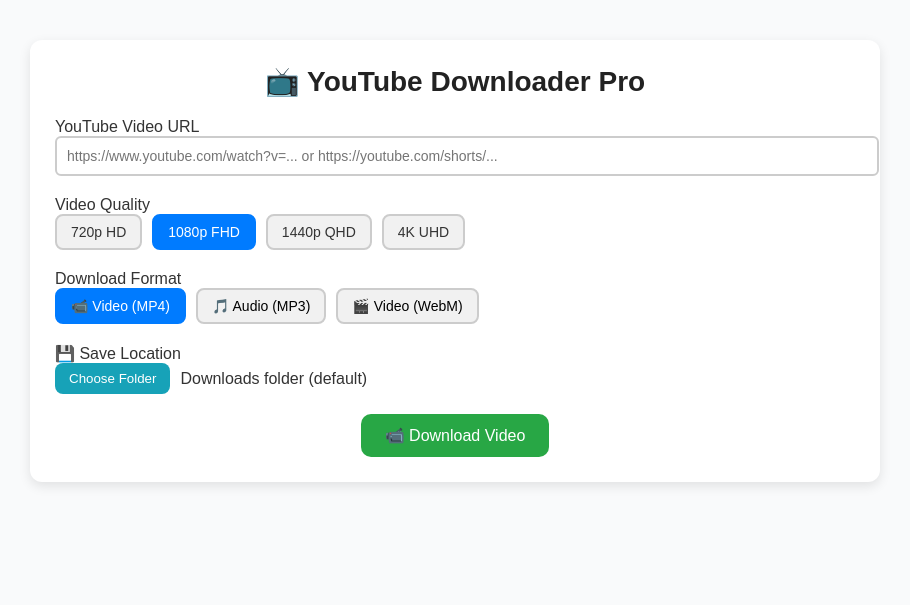
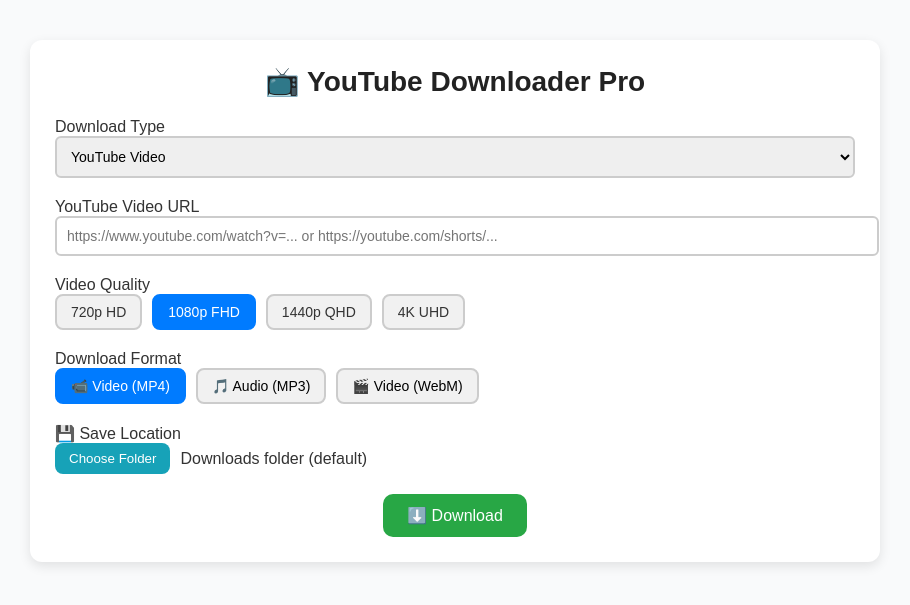
Before and after one commit to Kalharapasan/Youtube-Downloader-In-Python-Django, a Django app: page / in a window 1280 px wide. Shown: the top 605 px of the page, without its empty margins (185-1095 px from the left). Run offline with Django 5.2, Linux system fonts and the light colour scheme; parts of the project's set-up code (start-up, migrations or seed data) failed here and were passed over; some libraries are stand-ins or nearby versions.

Commit message:
Update Project

```diff
--- a/api/templates/downloader.html
+++ b/api/templates/downloader.html
@@ -183,7 +183,15 @@
 
         <form id="downloadForm">
             <div class="input-group">
-                <label for="videoUrl">YouTube Video URL</label>
+                <label for="downloadType">Download Type</label>
+                <select id="downloadType" class="url-input">
+                    <option value="youtube">YouTube Video</option>
+                    <option value="playlist">YouTube Playlist</option>
+                    <option value="facebook">Facebook Video</option>
+                </select>
+            </div>
+            <div class="input-group">
+                <label for="videoUrl" id="urlLabel">YouTube Video URL</label>
                 <input
                     type="url"
                     id="videoUrl"
@@ -222,7 +230,7 @@
 
             <div class="download-section">
                 <button type="submit" class="download-btn" id="downloadBtn">
-                    📹 Download Video
+                    ⬇️ Download
                 </button>
             </div>
         </form>
@@ -597,7 +605,62 @@
         }
 
         document.addEventListener('DOMContentLoaded', () => {
-            new YouTubeDownloaderPro();
+            const app = new YouTubeDownloaderPro();
+            // Add logic for download type selection
+            const downloadType = document.getElementById('downloadType');
+            const urlInput = document.getElementById('videoUrl');
+            const urlLabel = document.getElementById('urlLabel');
+            downloadType.addEventListener('change', function() {
+                if (this.value === 'youtube') {
+                    urlLabel.textContent = 'YouTube Video URL';
+                    urlInput.placeholder = 'https://www.youtube.com/watch?v=... or https://youtube.com/shorts/...';
+                } else if (this.value === 'playlist') {
+                    urlLabel.textContent = 'YouTube Playlist URL';
+                    urlInput.placeholder = 'https://www.youtube.com/playlist?list=...';
+                } else if (this.value === 'facebook') {
+                    urlLabel.textContent = 'Facebook Video URL';
+                    urlInput.placeholder = 'https://www.facebook.com/.../videos/...';
+                }
+            });
+            // Patch download logic to use correct endpoint
+            app.getAPIEndpoint = function() {
+                const type = document.getElementById('downloadType').value;
+                if (type === 'youtube') return '/api/download/ytdlp';
+                if (type === 'playlist') return '/api/download/playlist';
+                if (type === 'facebook') return '/api/download/facebook';
+                return '/api/download/ytdlp';
+            };
+            // Patch URL validation for playlist and Facebook
+            app.validateUrl = function(url) {
+                if (!url) return false;
+                const type = document.getElementById('downloadType').value;
+                let isValid = false;
+                if (type === 'youtube') {
+                    const youtubePatterns = [
+                        /^(https?:\/\/)?(www\.)?(youtube\.com\/watch\?v=)([a-zA-Z0-9_-]{11})/,
+                        /^(https?:\/\/)?(www\.)?(youtube\.com\/shorts\/)([a-zA-Z0-9_-]{11})/,
+                        /^(https?:\/\/)?(youtu\.be\/)([a-zA-Z0-9_-]{11})/,
+                        /^(https?:\/\/)?(www\.)?(youtube\.com\/embed\/)([a-zA-Z0-9_-]{11})/
+                    ];
+                    isValid = youtubePatterns.some(pattern => pattern.test(url));
+                } else if (type === 'playlist') {
+                    isValid = /^(https?:\/\/)?(www\.)?(youtube\.com\/playlist\?list=)[a-zA-Z0-9_-]+/.test(url);
+                } else if (type === 'facebook') {
+                    isValid = /^(https?:\/\/)?(www\.)?facebook\.com\/.+\/videos\/.+/.test(url);
+                }
+                const input = document.getElementById('videoUrl');
+                if (!isValid) {
+                    input.style.borderColor = '#e74c3c';
+                    this.showError('Please enter a valid URL for the selected type');
+                    return false;
+                } else {
+                    input.style.borderColor = '#28a745';
+                    this.hideError();
+                    // Only fetch video info for single YouTube videos
+                    if (type === 'youtube') this.fetchVideoInfo(url);
+                    return true;
+                }
+            };
         });
     </script>
 </body>
--- a/api/urls.py
+++ b/api/urls.py
@@ -5,4 +5,6 @@ urlpatterns = [
     path('', views.downloader_ui, name='downloader_ui'),
     path("download/ytdlp", views.download_video, name="download_video"),
     path("video-info", views.video_info, name="video_info"),
+    path("download/playlist", views.download_playlist, name="download_playlist"),
+    path("download/facebook", views.download_facebook, name="download_facebook"),
 ]
--- a/api/views.py
+++ b/api/views.py
@@ -1,3 +1,77 @@
+@csrf_exempt
+@require_http_methods(["POST"])
+def download_playlist(request):
+    try:
+        data = json.loads(request.body.decode("utf-8"))
+        url = data.get("url")
+        quality = data.get("quality", "1080")
+        format_type = data.get("format", "mp4")
+
+        if not url:
+            return JsonResponse({"error": "Missing playlist URL"}, status=400)
+
+        file_id = str(uuid.uuid4())
+        output_template = os.path.join(DOWNLOAD_DIR, f"{file_id}.%(ext)s")
+
+        ydl_opts = {
+            "format": f"bestvideo[height<={quality}]+bestaudio/best/best",
+            "outtmpl": output_template,
+            "merge_output_format": format_type,
+            "noplaylist": False,  # allow playlist
+        }
+
+        try:
+            with yt_dlp.YoutubeDL(ydl_opts) as ydl:
+                info = ydl.extract_info(url, download=True)
+                # For playlists, info["_type"] == "playlist" and info["entries"] is a list
+                # We'll zip the playlist into a single file for download
+                import zipfile
+                zip_path = os.path.join(DOWNLOAD_DIR, f"{file_id}_playlist.zip")
+                with zipfile.ZipFile(zip_path, 'w') as zipf:
+                    for entry in info.get("entries", []):
+                        filename = ydl.prepare_filename(entry)
+                        final_file = os.path.splitext(filename)[0] + f".{format_type}"
+                        if os.path.exists(final_file):
+                            zipf.write(final_file, os.path.basename(final_file))
+                return FileResponse(open(zip_path, "rb"), as_attachment=True, filename=os.path.basename(zip_path))
+        except Exception as e:
+            return JsonResponse({"error": str(e)}, status=500)
+    except Exception as e:
+        return JsonResponse({"error": str(e)}, status=500)
+
+@csrf_exempt
+@require_http_methods(["POST"])
+def download_facebook(request):
+    try:
+        data = json.loads(request.body.decode("utf-8"))
+        url = data.get("url")
+        quality = data.get("quality", "1080")
+        format_type = data.get("format", "mp4")
+
+        if not url:
+            return JsonResponse({"error": "Missing Facebook video URL"}, status=400)
+
+        file_id = str(uuid.uuid4())
+        output_template = os.path.join(DOWNLOAD_DIR, f"{file_id}.%(ext)s")
+
+        ydl_opts = {
+            "format": f"bestvideo[height<={quality}]+bestaudio/best/best",
+            "outtmpl": output_template,
+            "merge_output_format": format_type,
+            "noplaylist": True,
+        }
+
+        try:
+            with yt_dlp.YoutubeDL(ydl_opts) as ydl:
+                info = ydl.extract_info(url, download=True)
+                filename = ydl.prepare_filename(info)
+                final_file = os.path.splitext(filename)[0] + f".{format_type}"
+        except Exception as e:
+            return JsonResponse({"error": str(e)}, status=500)
+
+        return FileResponse(open(final_file, "rb"), as_attachment=True, filename=os.path.basename(final_file))
+    except Exception as e:
+        return JsonResponse({"error": str(e)}, status=500)
 from django.shortcuts import render
 import os
 import tempfile
```
